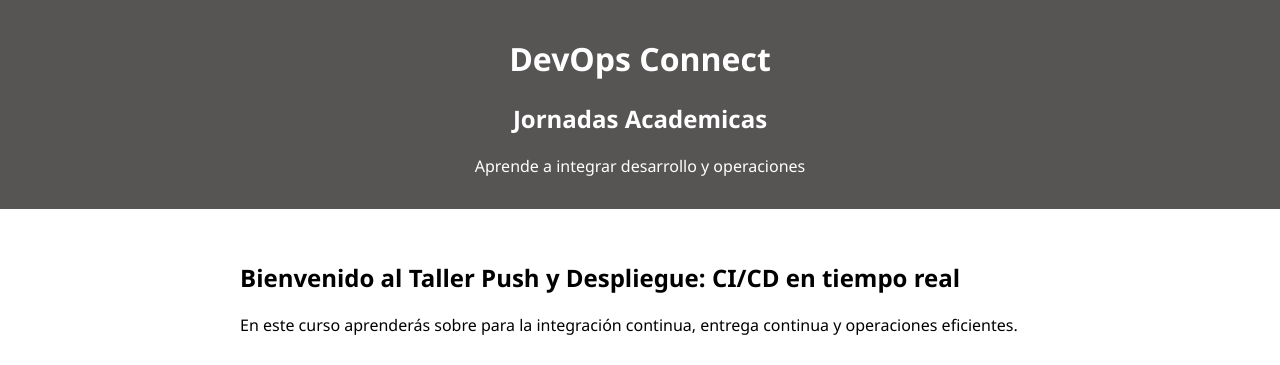
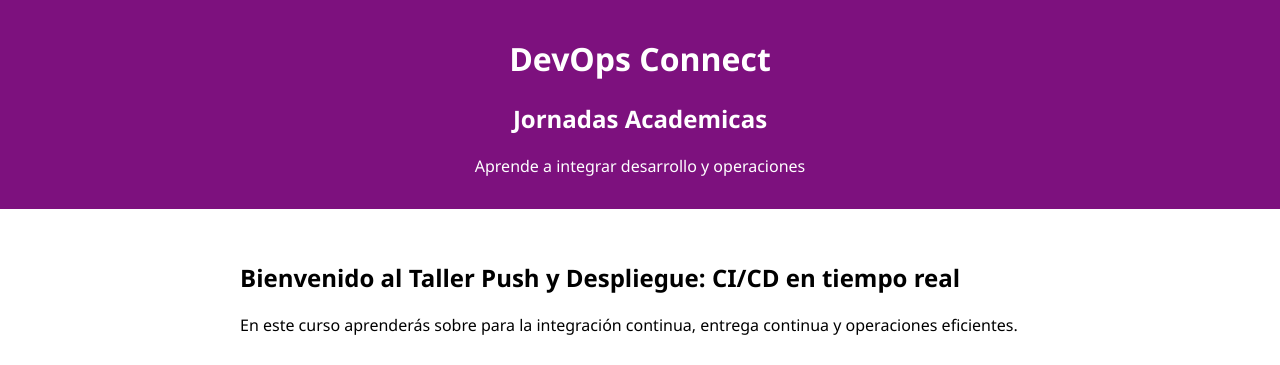
Before and after one commit to renatoapaza/PythonApp, a Flask app: page / in a window 1280 px wide. Shown: the top 365 px of the page. Run offline with Flask 3, Linux system fonts and the light colour scheme.

Commit message:
actualizacion del color

```diff
--- a/templates/index.html
+++ b/templates/index.html
@@ -12,7 +12,7 @@
     }
 
     header {
-      background-color: #575454;
+      background-color: #7d117e;
       color: #fff;
       text-align: center;
       padding: 1rem 0;
@@ -35,7 +35,7 @@
     }
 
     footer {
-      background-color: #575454;
+      background-color: #7d117e;
       color: #fff;
       text-align: center;
       padding: 1rem 0;
```
